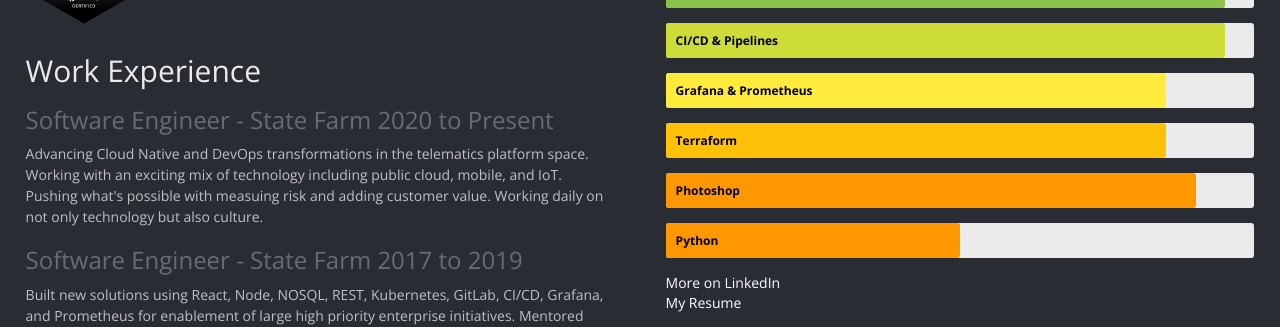
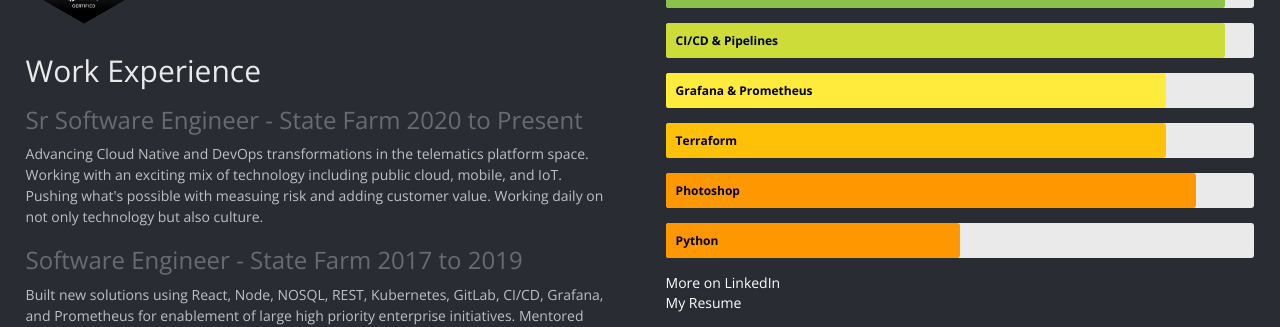
Before and after one commit to cujarrett/cujarrett.github.io, a Jekyll site: the page built from index.html, in a window 1280 px wide and 900 px high, scrolled down 1510 px. Shown: the part 157-484 px from the top of the window. Built offline with Jekyll 4.4.1, drawn with Linux system fonts in a browser that asks for light colours; Markdown is read by kramdown in place of the engine named in the settings.

Commit message:
chore: updates history

```diff
--- a/_includes/about.html
+++ b/_includes/about.html
@@ -39,7 +39,7 @@
     </div>
     <div id="work-experience">
       <h2 class="text-light-faded">Work Experience</h2>
-      <h3 class="text-faded-more">Software Engineer - State Farm 2020 to Present</h3>
+      <h3 class="text-faded-more">Sr Software Engineer - State Farm 2020 to Present</h3>
       <p class="text-faded">Advancing Cloud Native and DevOps transformations in
         the telematics platform space. Working with an exciting mix of
         technology including public cloud, mobile, and IoT. Pushing what's
```
